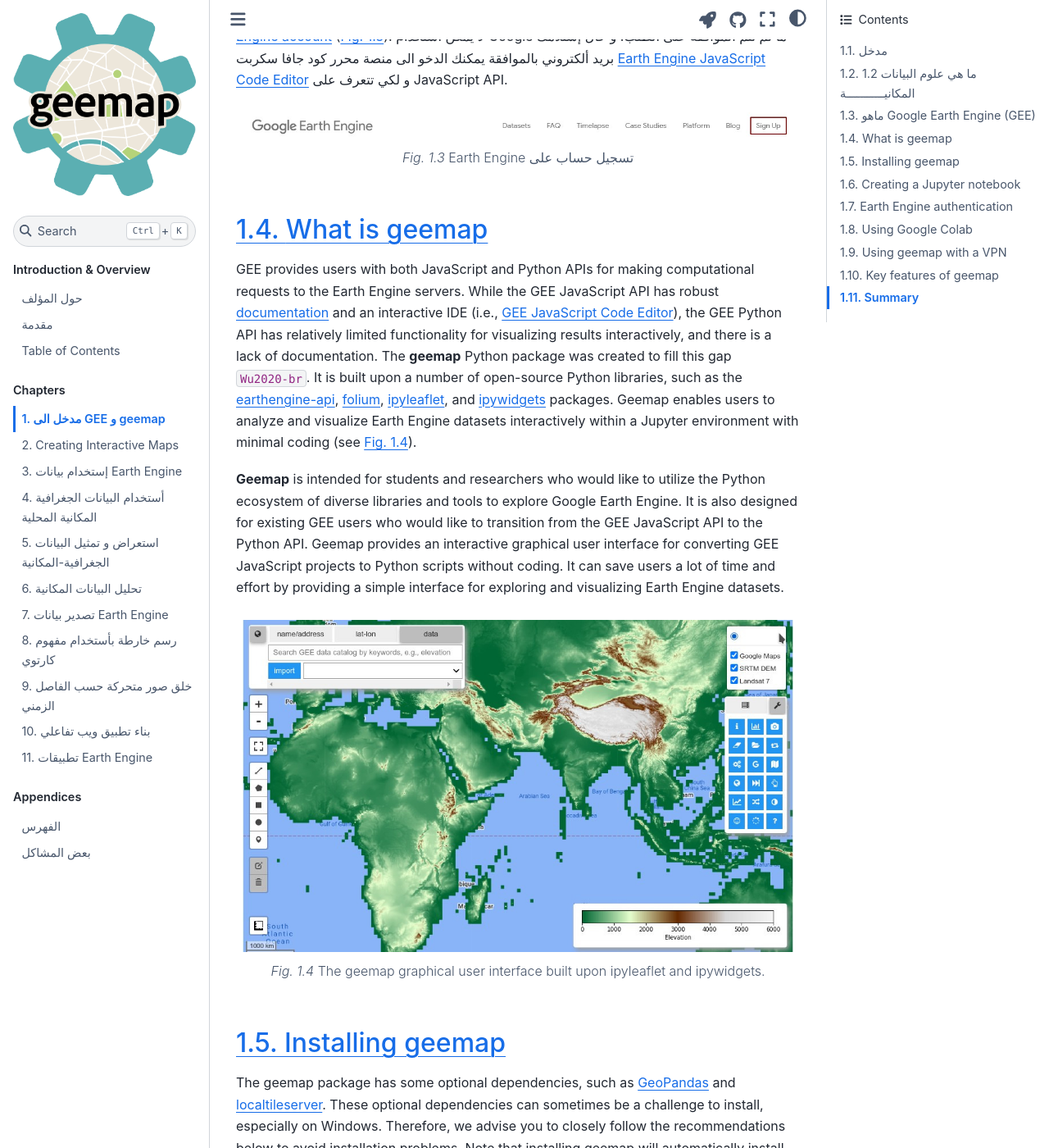
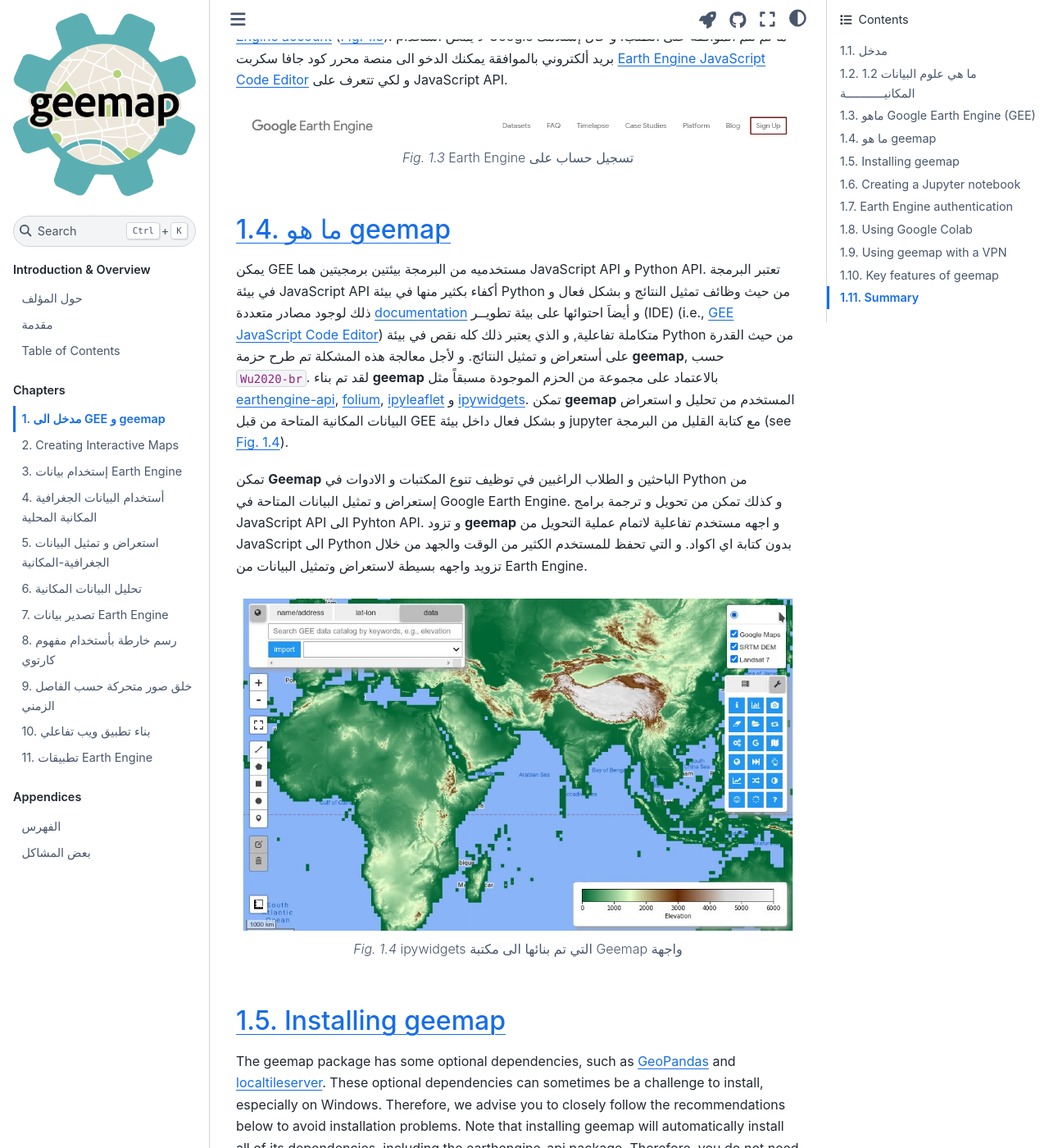
Before and after one commit to giswqs/geebook-arabic, a Jupyter Book: the page built from chapters/01_introduction.md, in a window 1280 px wide and 1400 px high, scrolled down 3186 px. Shown: the whole window at 82% size. Built offline with Jupyter Book 1.0.4 settings and Sphinx 7.4.7 and the Sphinx Book theme 1.1.4, drawn with Linux system fonts in a browser that asks for light colours; cross-references to code outside the pages are shown as plain code; some of the changed text lies outside the part shown.

Commit message:
Update 01_introduction.md

````diff
--- a/chapters/01_introduction.md
+++ b/chapters/01_introduction.md
@@ -69,18 +69,18 @@ width: 100%
 Earth Engine تسجيل حساب على
 ```
 
-## What is geemap
+## ما هو geemap
+يمكن GEE مستخدميه من البرمجة بيئتين برمجيتين هما JavaScript API  و Python API. تعتبر البرمجة في بيئة  JavaScript API أكفاء بكثير منها في بيئة Python من حيث وظائف تمثيل النتائج و بشكل فعال و ذلك لوجود مصادر متعددة [documentation](https://developers.google.com/earth-engine)  و أيضاَ احتوائها على بيئة تطويــر (IDE)  (i.e., [GEE JavaScript Code Editor](https://code.earthengine.google.com)) متكاملة تفاعلية, و الذي يعتبر ذلك كله نقص في بيئة Python من حيث القدرة على أستعراض و تمثيل النتائج. و لأجل معالجة هذه المشكلة تم طرح حزمة **geemap**, حسب {cite}`Wu2020-br`. لقد تم بناء **geemap** بالاعتماد على مجموعة من الحزم الموجودة مسبقاً  مثل [earthengine-api](https://pypi.org/project/earthengine-api), [folium](https://python-visualization.github.io/folium), [ipyleaflet](https://github.com/jupyter-widgets/ipyleaflet) و [ipywidgets](https://github.com/jupyter-widgets/ipywidgets).  تمكن **geemap** المستخدم من تحليل و استعراض البيانات المكانية  المتاحة من قبل GEE و بشكل فعال داخل بيئة jupyter مع كتابة القليل من البرمجة (see {numref}`ch01_geemap_gui`).
 
-GEE provides users with both JavaScript and Python APIs for making computational requests to the Earth Engine servers. While the GEE JavaScript API has robust [documentation](https://developers.google.com/earth-engine) and an interactive IDE (i.e., [GEE JavaScript Code Editor](https://code.earthengine.google.com)), the GEE Python API has relatively limited functionality for visualizing results interactively, and there is a lack of documentation. The **geemap** Python package was created to fill this gap {cite}`Wu2020-br`. It is built upon a number of open-source Python libraries, such as the [earthengine-api](https://pypi.org/project/earthengine-api), [folium](https://python-visualization.github.io/folium), [ipyleaflet](https://github.com/jupyter-widgets/ipyleaflet), and [ipywidgets](https://github.com/jupyter-widgets/ipywidgets) packages. Geemap enables users to analyze and visualize Earth Engine datasets interactively within a Jupyter environment with minimal coding (see {numref}`ch01_geemap_gui`).
+تمكن **Geemap** الباحثين و الطلاب الراغبين في توظيف تنوع المكتبات و الادوات في Python من إستعراض و تمثيل البيانات المتاحة في Google Earth Engine. و كذلك تمكن من تحويل و ترجمة برامج JavaScript API الى Pyhton API. و   تزود **geemap** و اجهه مستخدم تفاعلية لاتمام عملية التحويل من JavaScript الى Python بدون كتابة اي اكواد. و التي تحفظ للمستخدم الكثير من الوقت والجهد من خلال تزويد واجهه بسيطة لاستعراض وتمثيل البيانات من Earth Engine.
 
-**Geemap** is intended for students and researchers who would like to utilize the Python ecosystem of diverse libraries and tools to explore Google Earth Engine. It is also designed for existing GEE users who would like to transition from the GEE JavaScript API to the Python API. Geemap provides an interactive graphical user interface for converting GEE JavaScript projects to Python scripts without coding. It can save users a lot of time and effort by providing a simple interface for exploring and visualizing Earth Engine datasets.
 
 ```{figure} images/ch01_geemap_gui.jpg
 ---
 name: ch01_geemap_gui
 width: 100%
 ---
-The geemap graphical user interface built upon ipyleaflet and ipywidgets.
+ ipywidgets  التي تم بنائها الى مكتبة Geemap واجهة
 ```
 
 (ch01:install)=
````
